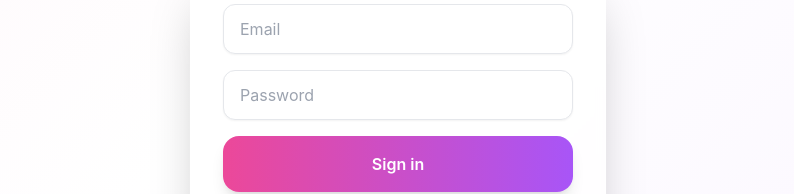
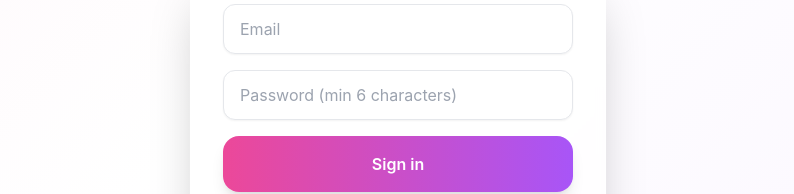
Before and after one commit to VinoGram/echo-couples-connection-app, a React (Vite) app in the folder frontend/: page / in a window 1280 px wide. Shown: the part 563-757 px from the top of the page, without its empty margins (242-1036 px from the left). Built offline with nearby package versions, Linux system fonts and the light colour scheme.

Commit message:
Improve signup validation and username generation

```diff
--- a/frontend/src/SignInForm.tsx
+++ b/frontend/src/SignInForm.tsx
@@ -20,6 +20,19 @@ export function SignInForm({ onLogin }: SignInFormProps) {
     const password = formData.get("password") as string;
 
     try {
+      // Frontend validation
+      if (!email || !password) {
+        toast.error("Please fill in all fields");
+        setSubmitting(false);
+        return;
+      }
+
+      if (password.length < 6) {
+        toast.error("Password must be at least 6 characters");
+        setSubmitting(false);
+        return;
+      }
+
       let result;
       if (flow === "signIn") {
         result = await api.login(email, password);
@@ -29,7 +42,7 @@ export function SignInForm({ onLogin }: SignInFormProps) {
           setSubmitting(false);
           return;
         }
-        const username = `${selectedGender}_${Date.now()}`; // Generate unique username
+        const username = `${selectedGender}_${Date.now()}_${Math.random().toString(36).substr(2, 5)}`; // Generate unique username
         result = await api.register(email, password, username);
       }
       sessionStorage.setItem('userId', result.user.id);
@@ -71,7 +84,8 @@ export function SignInForm({ onLogin }: SignInFormProps) {
           className="auth-input-field"
           type="password"
           name="password"
-          placeholder="Password"
+          placeholder="Password (min 6 characters)"
+          minLength={6}
           required
         />
         {flow === "signUp" && (
```
